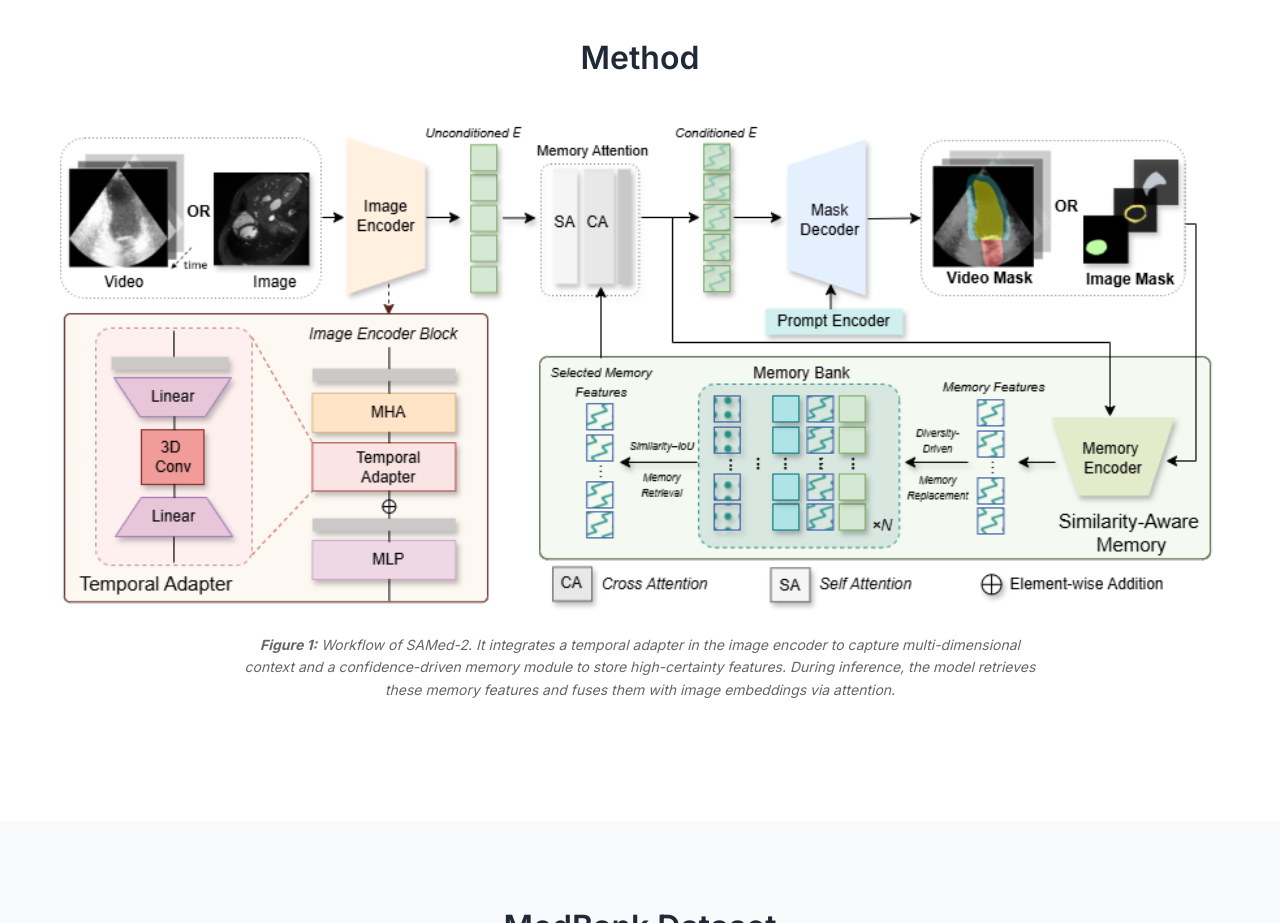
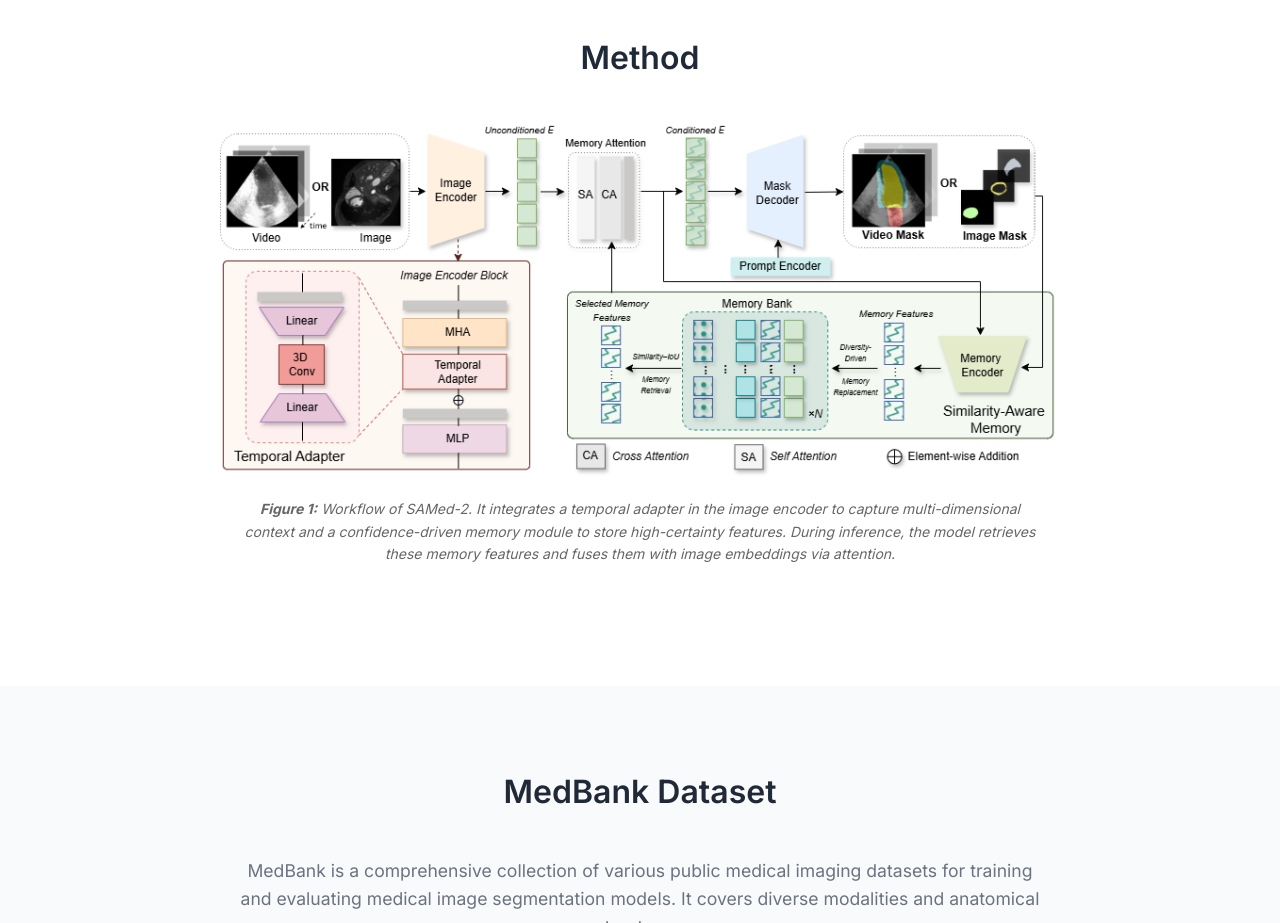
Before and after one commit to ZhilingYan/Medical-SAM-Bench, a plain HTML site: page docs/index.html in a window 1280 px wide. Shown: the part 1020-1943 px from the top of the page. Drawn offline with Linux system fonts and the light colour scheme.

Commit message:
Update index.html

```diff
--- a/docs/index.html
+++ b/docs/index.html
@@ -94,7 +94,7 @@
         <div class="container">
                          <h2 class="section-title">Method</h2>
              <div class="method-figure" style="text-align: center; margin: 40px 0;">
-                 <img src="images/method.png" alt="SAMed-2 Method" style="width: 100%; max-width: 1200px; height: auto; margin: 0 auto; display: block;" />
+                 <img src="images/method.png" alt="SAMed-2 Method" style="width: 100%; max-width: 840px; height: auto; margin: 0 auto; display: block;" />
                  <p style="margin-top: 20px; font-style: italic; color: #666; font-size: 14px; line-height: 1.6; max-width: 800px; margin-left: auto; margin-right: auto;">
                     <strong>Figure 1:</strong> Workflow of SAMed-2. It integrates a temporal adapter in the image
                     encoder to capture multi-dimensional context and a confidence-driven memory
```
